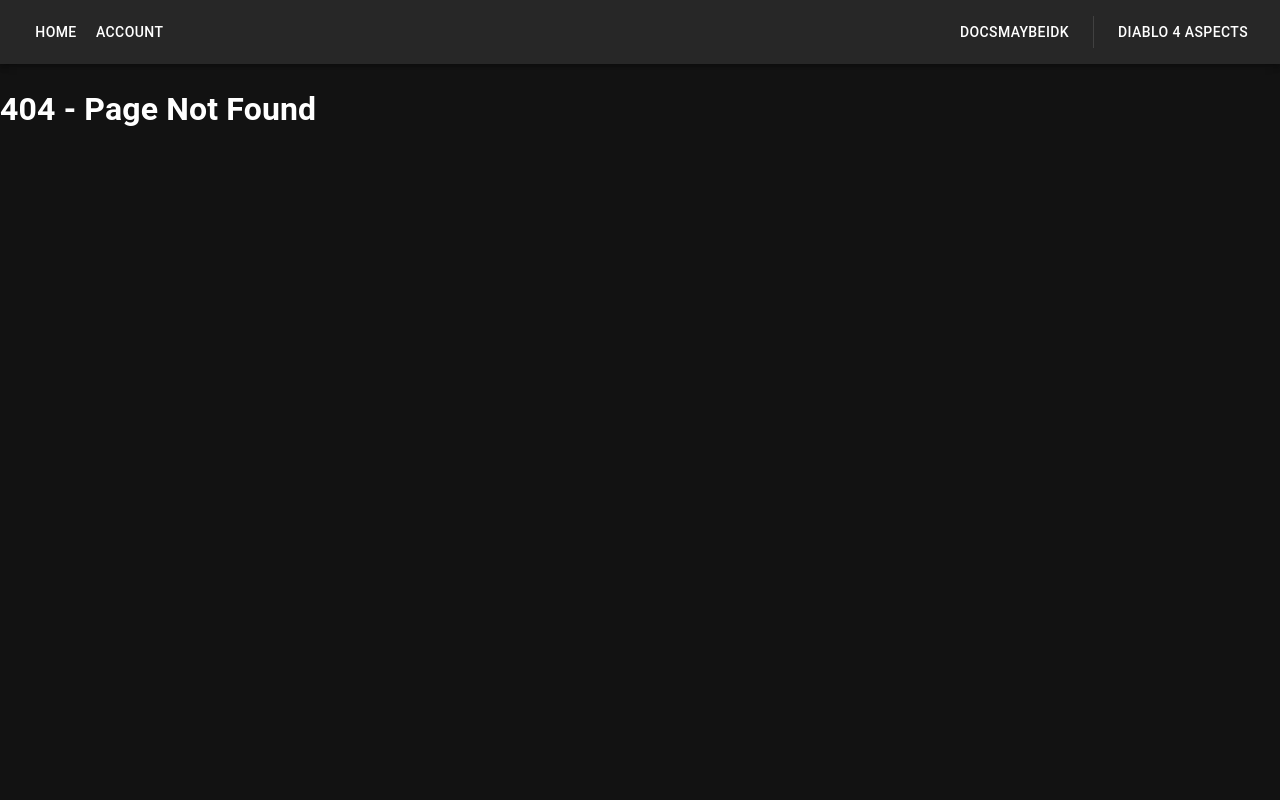
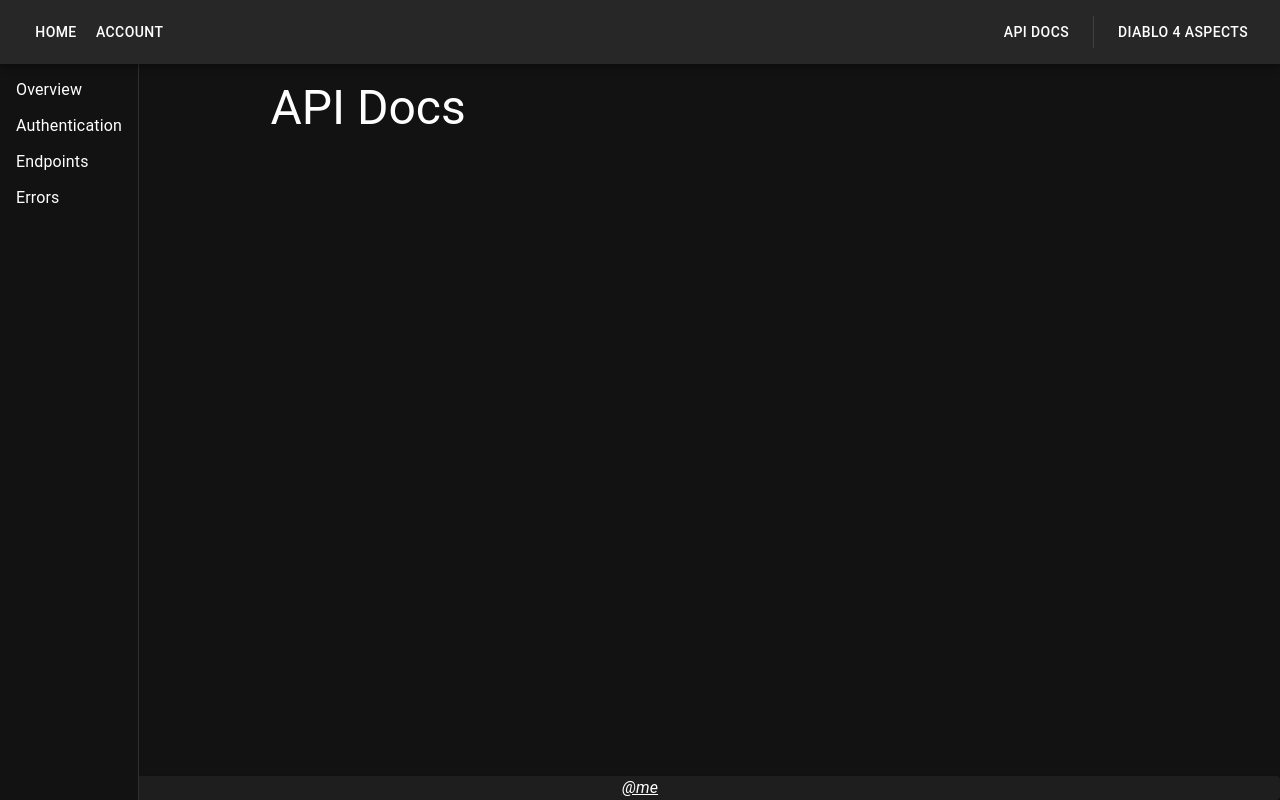
Before and after one commit to Caldeen/the_thing, a Next.js app: page /docs in a window 1280 px wide. Before the commit this address had no page. Built offline with nearby package versions, Linux system fonts and the light colour scheme.

Commit message:
added footer and docs directory for api reference

```diff
--- a/components/account.tsx
+++ b/components/account.tsx
@@ -19,6 +19,7 @@ const Account = ({ user, handleLogoutClick }) => {
                     anchorEl={anchorRef}
                     placement="auto"
                     transition
+                    disablePortal
                 >
                     {({ TransitionProps }) => (
                         <Fade {...TransitionProps}>
--- a/components/aspect.tsx
+++ b/components/aspect.tsx
@@ -41,11 +41,12 @@ const DescFormatter = ({ desc, values }) => {
             return nodes[key].nodeName === 'SPAN' ? <Typography key={key} component={'span'} color={nodes[key].attributes.style.value}>{nodes[key].innerHTML}</Typography> :
                 <Typography key={key} component={'span'}>{nodes[key].data}</Typography>
         })}
+        <div style={{ minHeight: '100%' }}></div>
     </>
 }
 const Aspect = ({ item, deletionHandler }) => {
     return <>
-        <Card sx={{ mr: 1, mb: 1, maxWidth: 250, border: '2px solid', display: 'grid' }}>
+        <Card sx={{ mr: 1, mb: 1, maxWidth:240, border: '2px solid', display: 'grid' }}>
             <CardContent sx={{ overflowWrap: 'anywhere' }}>
                 <Typography variant='h6' gutterBottom color="text.primary" ><b>{String(item.leg_name).replace(/^.* /,'')}</b></Typography>
                 <Typography variant='subtitle2' gutterBottom color="GrayText" >{String(item.leg_name).match(/_.*_/)[0].replace(/_/g, ' ').toUpperCase()}</Typography>
--- /dev/null
+++ b/components/footer.tsx
@@ -0,0 +1,17 @@
+import { Paper, Typography } from "@mui/material"
+
+const Footer = () => {
+    return (
+        <Paper >
+            <footer>
+                    <center>
+                <small>
+                    <Typography component='a' color='inherit' href="mailto:jaro.tren6@gmail.com"><i>@me</i></Typography>
+                </small>
+                    </center>
+            </footer>
+        </Paper>
+    )
+}
+
+export default Footer
--- a/components/layout.tsx
+++ b/components/layout.tsx
@@ -5,10 +5,12 @@ import Toolbar from "@mui/material/Toolbar"
 import Typography from "@mui/material/Typography"
 import { useEffect, useState } from "react"
 import Account from "./account"
-import { Divider } from "@mui/material"
+import { BottomNavigation, CssBaseline, Divider } from "@mui/material"
+import Footer from "./footer"
+import { Palette } from "@mui/icons-material"
 
 
-const Layout= ({ children }:any) => {
+const Layout = ({ children }: any) => {
     const [loggedUser, setLoggedUser] = useState('')
     useEffect(() => {
         setLoggedUser(localStorage.getItem('name') as string)
@@ -21,19 +23,22 @@ const Layout= ({ children }:any) => {
 
     return (
         <>
-            <Box>
-            <AppBar component='nav' position='static'>
-            <Toolbar sx={{display:'flex'}}>
-                <Button href='/'  color = 'inherit' >Home</Button>
+            <Box display='flex'>
+                <AppBar component='nav' position='fixed' sx={{zIndex:(t)=>t.zIndex.drawer+1}}>
+                    <Toolbar sx={{ display: 'flex' }}>
+                        <Button href='/' color='inherit' >Home</Button>
                         <Account user={loggedUser} handleLogoutClick={handleLogoutClick}></Account>
-                <div style={{flex:2}}></div>
-                <Button color="inherit">DocsMaybeIdk</Button>
-                <Divider orientation="vertical" flexItem sx={{margin:2}}></Divider>
+                        <div style={{ flex: 2 }}></div>
+                        <Button href="docs" color="inherit">API Docs</Button>
+                        <Divider orientation="vertical" flexItem sx={{ margin: 2 }}></Divider>
                         <Button href='/armory' color='inherit'>Diablo 4 Aspects</Button>
                     </Toolbar>
                 </AppBar>
+            <Toolbar sx={{mb:2}}/>
             </Box>
-        <main>{children}</main>
+            <main >{children}</main>
+            <Box flex={1} />
+            <Footer ></Footer>
         </>
     )
 }
--- a/components/registerComponent.tsx
+++ b/components/registerComponent.tsx
@@ -11,7 +11,7 @@ const RegisterComponent = () => {
         const data = await resp.json()
         localStorage.setItem('token',resp.headers.get('authorization') as string)
         localStorage.setItem('name',data.login)
-        resp.status === 201 ? window.location.href = '/' : alert('Wrong credentials')
+        resp.status === 409 ? window.location.href = '/' : alert('Username already exists')
     }
 
     return(
--- a/package.json
+++ b/package.json
@@ -7,7 +7,7 @@
     "build": "next build",
     "start": "next start",
     "lint": "next lint",
-    "deploy": "next build && next export"
+    "deploy": "fly deploy"
   },
   "dependencies": {
     "@emotion/react": "^11.10.6",
--- a/pages/_app.tsx
+++ b/pages/_app.tsx
@@ -9,12 +9,36 @@ const darkTheme = createTheme({
   palette: {
     mode: 'dark',
   },
+  components : {
+    MuiCssBaseline:{
+      styleOverrides: {
+        body:{
+          height:'100%',
+          display:'flex',
+          flexDirection:'column',
+          alignItems:'stretch',
+        },
+        html:{
+          height:'100%',
+        },
+        '#__next':{
+          height:'100%',
+          display:'flex',
+          flexDirection:'column',
+          alignItems:'stretch',
+
+        }
+
+      }
+    }
+  }
 })
+
 
 export default function App({ Component, pageProps }: AppProps) {
   return (
     <ThemeProvider theme={darkTheme}>
-      <CssBaseline></CssBaseline>
+      <CssBaseline/>
       <Layout>
         <Component {...pageProps} />
       </Layout>
--- /dev/null
+++ b/pages/docs.tsx
@@ -0,0 +1,25 @@
+import { Box, Container, Drawer, Menu, MenuItem, MenuList, Toolbar, Typography } from "@mui/material"
+
+const Docs = () => {
+
+    return (
+        <Box id='test' sx={{ display: 'flex',justifyItems:'start' }}>
+            <Box flex={1}>
+                <Drawer variant='permanent' >
+                    <Toolbar/>
+                    <MenuList>
+                        <MenuItem>Overview</MenuItem>
+                        <MenuItem>Authentication</MenuItem>
+                        <MenuItem>Endpoints</MenuItem>
+                        <MenuItem>Errors</MenuItem>
+                    </MenuList>
+                </Drawer>
+            </Box>
+            <Container sx={{flex:4}}>
+                <Typography variant='h3'>API Docs</Typography>
+            </Container>
+        </Box>
+    )
+}
+
+export default Docs
```
Also changed, not shown: pages/index.tsx (+4 -4 lines). Lines whose indentation alone changed are shown as unchanged.
